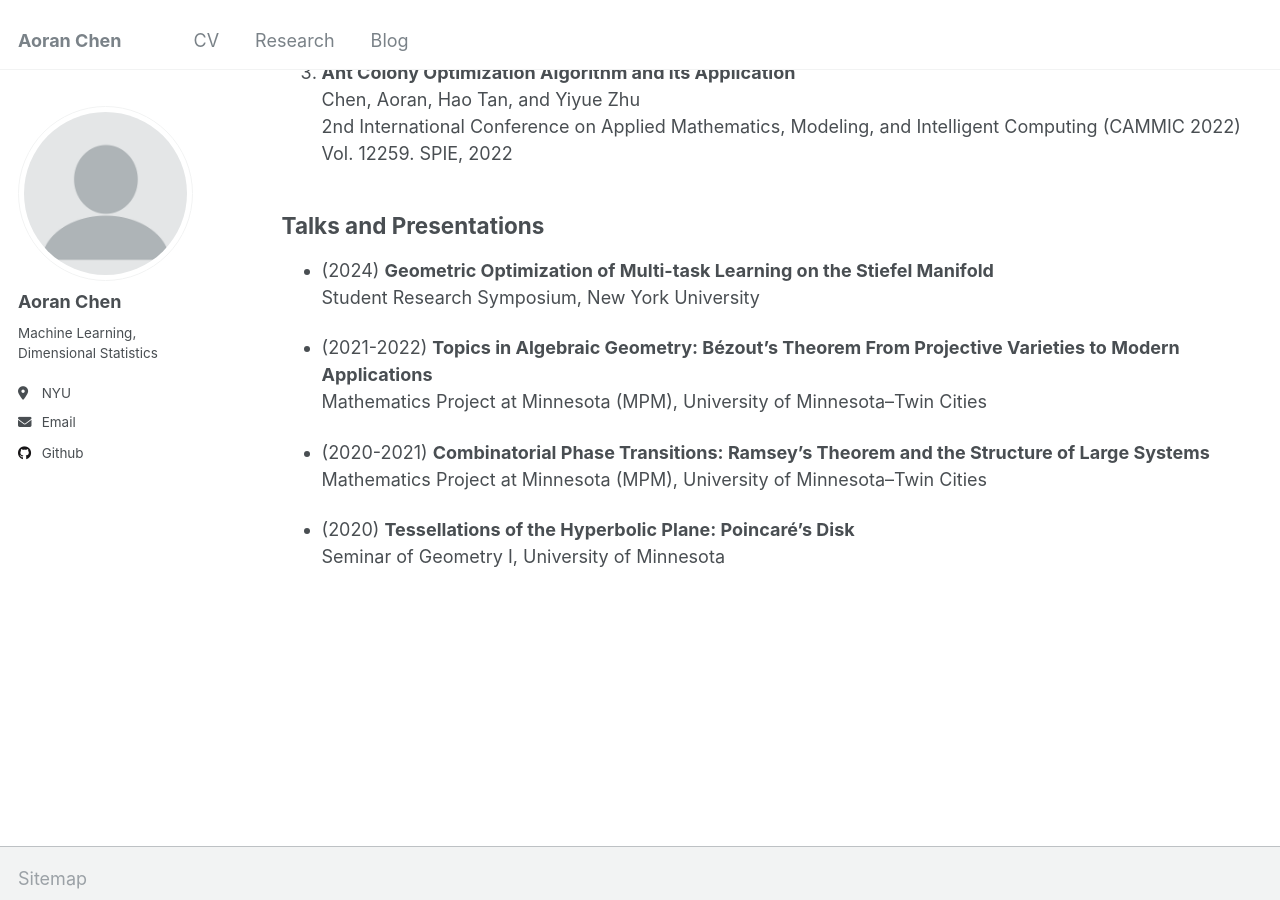
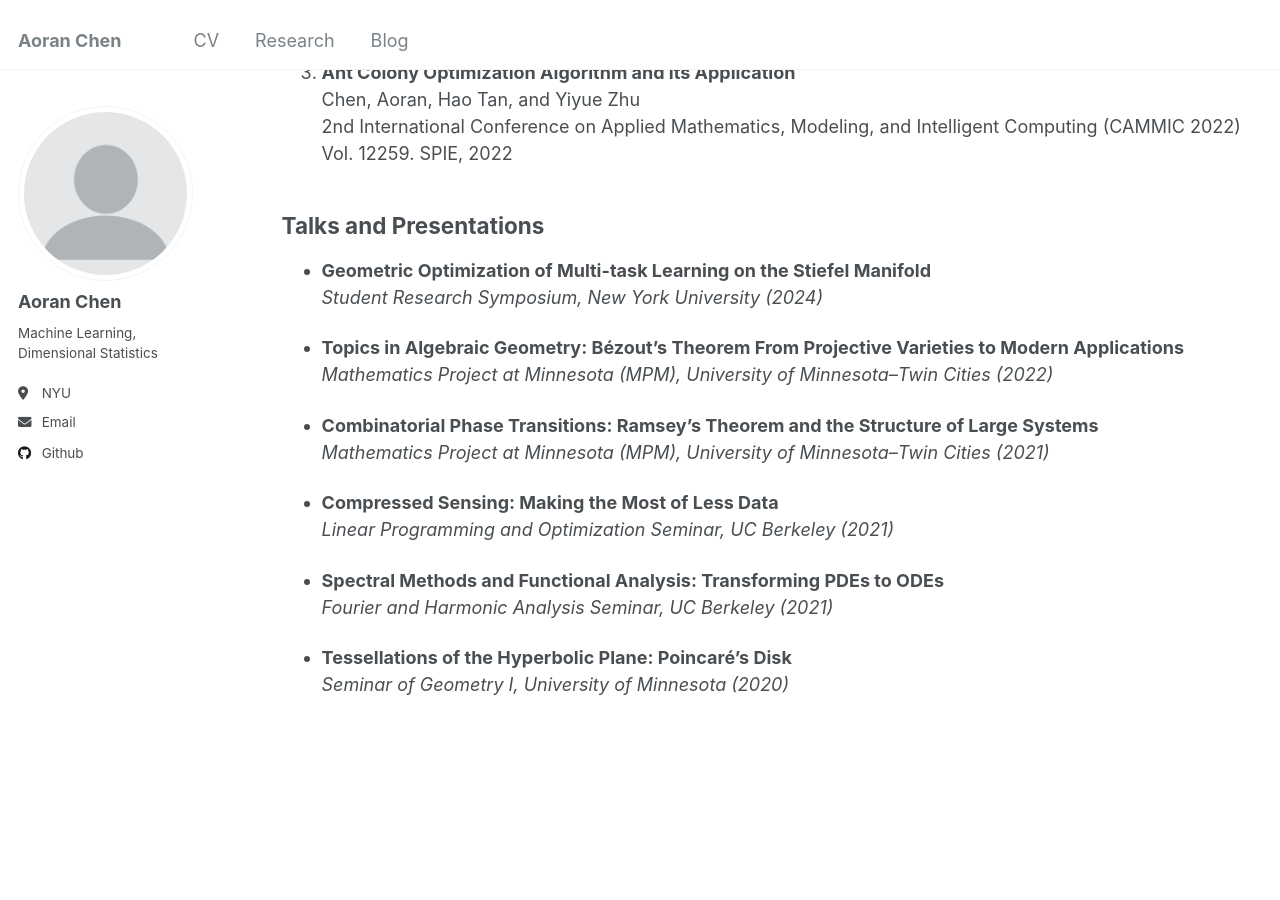
Before and after one commit to samohtaerg/samohtaerg.github.io, a Jekyll site: the page built from _pages/Research.md, in a window 1280 px wide and 900 px high, scrolled down 1839 px. Built offline with Jekyll 4.4.1, drawn with Linux system fonts in a browser that asks for light colours.

Commit message:
Update Research.md

```diff
--- a/_pages/Research.md
+++ b/_pages/Research.md
@@ -59,14 +59,20 @@ I focus on two core questions:
 
 ## Talks and Presentations
 
-- (2024) **Geometric Optimization of Multi-task Learning on the Stiefel Manifold**
- Student Research Symposium, New York University
+- **Geometric Optimization of Multi-task Learning on the Stiefel Manifold**
+  *Student Research Symposium, New York University (2024)*
 
-- (2021-2022) **Topics in Algebraic Geometry: Bézout's Theorem From Projective Varieties to Modern Applications**
- Mathematics Project at Minnesota (MPM), University of Minnesota--Twin Cities
+- **Topics in Algebraic Geometry: Bézout's Theorem From Projective Varieties to Modern Applications**
+  *Mathematics Project at Minnesota (MPM), University of Minnesota--Twin Cities (2022)*
 
-- (2020-2021) **Combinatorial Phase Transitions: Ramsey's Theorem and the Structure of Large Systems**
- Mathematics Project at Minnesota (MPM), University of Minnesota--Twin Cities
+- **Combinatorial Phase Transitions: Ramsey's Theorem and the Structure of Large Systems**
+  *Mathematics Project at Minnesota (MPM), University of Minnesota--Twin Cities (2021)*
 
-- (2020) **Tessellations of the Hyperbolic Plane: Poincaré's Disk**
- Seminar of Geometry I, University of Minnesota
+- **Compressed Sensing: Making the Most of Less Data**
+  *Linear Programming and Optimization Seminar, UC Berkeley (2021)*
+
+- **Spectral Methods and Functional Analysis: Transforming PDEs to ODEs**
+  *Fourier and Harmonic Analysis Seminar, UC Berkeley (2021)*
+
+- **Tessellations of the Hyperbolic Plane: Poincaré's Disk**
+  *Seminar of Geometry I, University of Minnesota (2020)*
```
